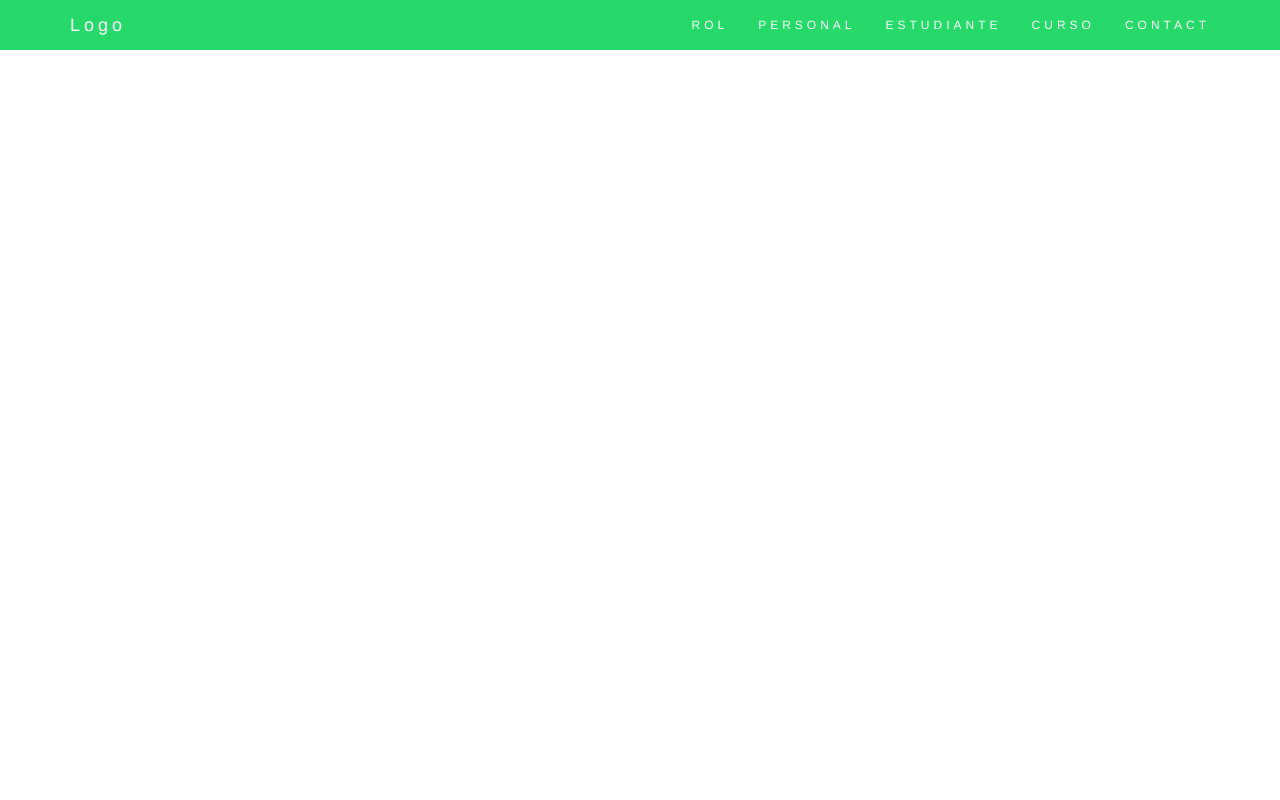
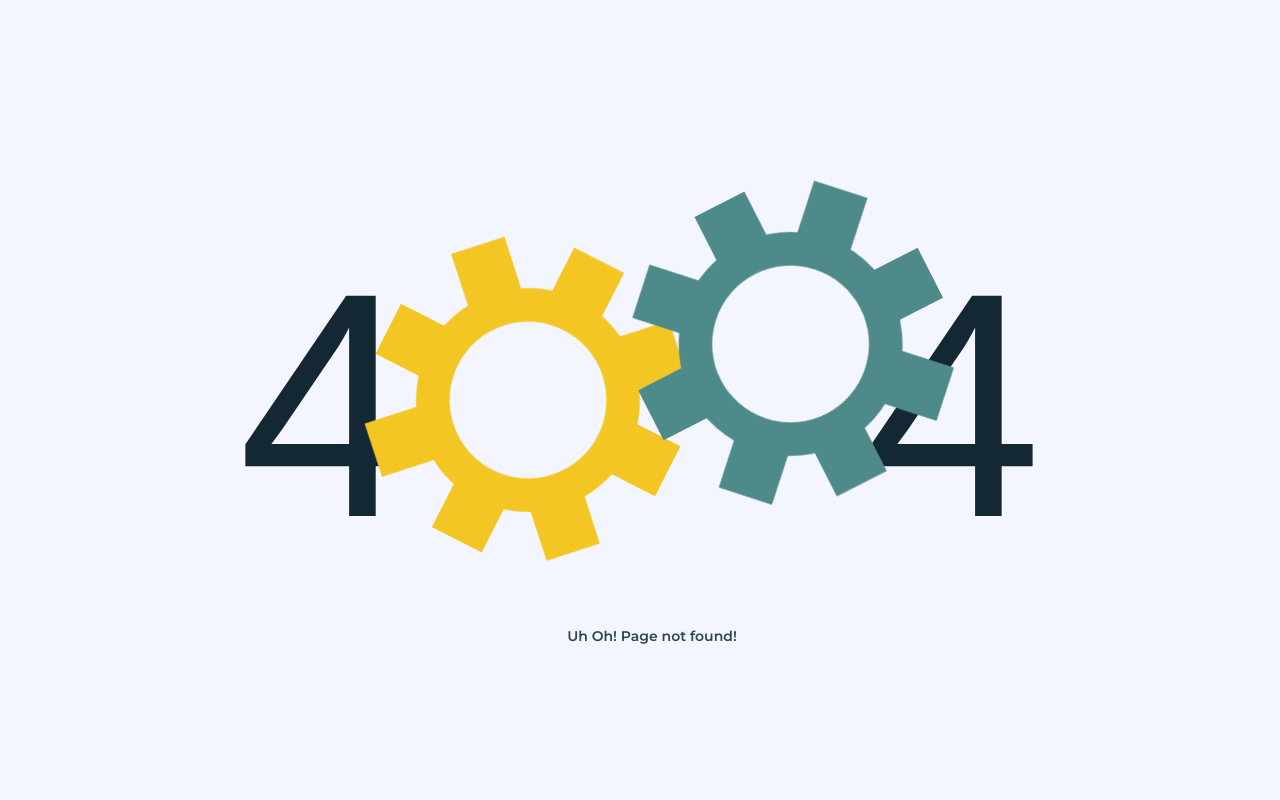
Before and after one commit to RafaelAntonioGavidiaM/matriculasColsis, a PHP site: page /modulos in a window 1280 px wide; the page is wider, and only the part inside the window is pictured. Run offline with PHP 8.4, Linux system fonts and the light colour scheme; the visitor is signed in with stand-in values (Sample User, id 1); data that the repository does not hold is empty; some libraries are stand-ins or nearby versions.

Commit message:
Se realizo cambios  plantilla

```diff
--- a/control/loginControl.php
+++ b/control/loginControl.php
@@ -14,6 +14,7 @@ class loginControl{
             $_SESSION["documento"]=$objRespuesta["documento"];
             $_SESSION["idPersonal"]=$objRespuesta["idPersonal"];
             $_SESSION["foto"]=$objRespuesta["foto"];
+            $_SESSION["codRol"]=$objRespuesta[8];
             $ingreso="valido";
 
 
--- a/modelo/rolModelo.php
+++ b/modelo/rolModelo.php
@@ -144,6 +144,17 @@ class rolModelo
 
     }
 
+    public static function mdlConsultaPermisosIdRol($idRol){
+        $objConsulta = conexion::conectar()->prepare("select formulario.nombreFormulario,rol_permiso.idPermiso from rol_permiso inner join formulario on formulario.idFormulario=rol_permiso.nombreFormulario where idRol=:idRol");
+        $objConsulta->bindParam(":idRol", $idRol, PDO::PARAM_INT);
+        $objConsulta->execute();
+        $lista = $objConsulta->fetchAll();
+        $objConsulta = null;
+        return $lista;
+
+
+    }
+
 
 
 }
--- /dev/null
+++ b/vista/css/error.css
@@ -0,0 +1,143 @@
+@import url("https://fonts.googleapis.com/css2?family=Poppins:wght@700&display=swap" rel="stylesheet");
+@import url("https://fonts.googleapis.com/css?family=Montserrat:400,500,600,700");
+* {
+    margin: 0;
+    padding: 0;
+    box-sizing: border-box;
+}
+
+body {
+    overflow: hidden;
+    background-color: #f4f6ff;
+}
+
+.container {
+    width: 100vw;
+    height: 100vh;
+    display: flex;
+    justify-content: center;
+    align-items: center;
+    font-family: "Poppins", sans-serif;
+    position: relative;
+    left: 6vmin;
+    text-align: center;
+}
+
+.cog-wheel1,
+.cog-wheel2 {
+    transform: scale(0.7);
+}
+
+.cog1,
+.cog2 {
+    width: 40vmin;
+    height: 40vmin;
+    border-radius: 50%;
+    border: 6vmin solid #f3c623;
+    position: relative;
+}
+
+.cog2 {
+    border: 6vmin solid #4f8a8b;
+}
+
+.top,
+.down,
+.left,
+.right,
+.left-top,
+.left-down,
+.right-top,
+.right-down {
+    width: 10vmin;
+    height: 10vmin;
+    background-color: #f3c623;
+    position: absolute;
+}
+
+.cog2 .top,
+.cog2 .down,
+.cog2 .left,
+.cog2 .right,
+.cog2 .left-top,
+.cog2 .left-down,
+.cog2 .right-top,
+.cog2 .right-down {
+    background-color: #4f8a8b;
+}
+
+.top {
+    top: -14vmin;
+    left: 9vmin;
+}
+
+.down {
+    bottom: -14vmin;
+    left: 9vmin;
+}
+
+.left {
+    left: -14vmin;
+    top: 9vmin;
+}
+
+.right {
+    right: -14vmin;
+    top: 9vmin;
+}
+
+.left-top {
+    transform: rotateZ(-45deg);
+    left: -8vmin;
+    top: -8vmin;
+}
+
+.left-down {
+    transform: rotateZ(45deg);
+    left: -8vmin;
+    top: 25vmin;
+}
+
+.right-top {
+    transform: rotateZ(45deg);
+    right: -8vmin;
+    top: -8vmin;
+}
+
+.right-down {
+    transform: rotateZ(-45deg);
+    right: -8vmin;
+    top: 25vmin;
+}
+
+.cog2 {
+    position: relative;
+    left: -10.2vmin;
+    bottom: 10vmin;
+}
+
+h1 {
+    color: #142833;
+}
+
+.first-four {
+    position: relative;
+    left: 6vmin;
+    font-size: 40vmin;
+}
+
+.second-four {
+    position: relative;
+    right: 18vmin;
+    z-index: -1;
+    font-size: 40vmin;
+}
+
+.wrong-para {
+    font-family: "Montserrat", sans-serif;
+    position: absolute;
+    bottom: 15vmin;
+    padding: 3vmin 12vmin 3vmin 3vmin;
+    font-weight: 600;
+    color: #092532;
+}
--- a/vista/js/main.js
+++ b/vista/js/main.js
@@ -27,7 +27,7 @@ $(document).ready(function() {
                         icon: "success",
                         button: "Aceptar",
                     });
-                    location.replace("principal.php");
+                    location.replace("principal.php?ingreso=1");
 
                 } else {
                     blanquear();
--- a/vista/js/rol.js
+++ b/vista/js/rol.js
@@ -219,6 +219,8 @@ $(document).ready(function() {
                 alert(respuesta);
 
 
+
+
             }
         })
 
@@ -302,6 +304,12 @@ $(document).ready(function() {
     })
 
 
+    $("#CerrarPermiso").click(function() {
+        alert("hola");
+        location.reload();
+    })
+
+
 
 
 
--- a/vista/modulos/cabecera.php
+++ b/vista/modulos/cabecera.php
@@ -33,12 +33,41 @@
     <div class="collapse navbar-collapse" i   d="myNavbar">
       <ul class="nav navbar-nav navbar-right">
 
-        <li><a href="rol">ROL</a></li>
-        <li><a href="personal">PERSONAL</a></li>
 
-        <li><a href="#portfolio">ESTUDIANTE</a></li>
-        <li><a href="#pricing">CURSO</a></li>
-        <li><a href="#contact">CONTACT</a></li>
+      <?php
+
+      $permisos= $_SESSION["permisos"];
+
+      foreach ($permisos as $key => $value) {
+
+        if($value["idPermiso"]==1){
+
+          if($value["nombreFormulario"]=="facturaWeb" ){
+
+          }
+          else{
+            $rest = substr($value["nombreFormulario"], 3);  // devuelve "abcde"
+            $mayus=strtoupper($rest); //mayusculas
+            $minus=strtolower($rest); // minusculas
+
+          echo "<li><a href=".$minus.">".$mayus."</a></li>";
+
+          }
+
+
+        }
+
+
+
+      }
+
+
+
+
+
+
+      ?>
+
       </ul>
     </div>
   </div>
--- /dev/null
+++ b/vista/modulos/error.php
@@ -0,0 +1,55 @@
+<!DOCTYPE html>
+<html>
+
+<head>
+  <meta charset='utf-8'>
+  <meta http-equiv='X-UA-Compatible' content='IE=edge'>
+  <title>Page Title</title>
+  <meta name='viewport' content='width=device-width, initial-scale=1'>
+  <link rel="stylesheet" href="https://maxcdn.bootstrapcdn.com/bootstrap/3.4.1/css/bootstrap.min.css">
+  <script src="https://ajax.googleapis.com/ajax/libs/jquery/3.5.1/jquery.min.js"></script>
+
+  <script src="https://cdnjs.cloudflare.com/ajax/libs/gsap/3.3.1/gsap.min.js"></script>
+  <script src="https://maxcdn.bootstrapcdn.com/bootstrap/3.4.1/js/bootstrap.min.js"></script>
+  <link rel='stylesheet' type='text/css' media='screen' href='vista/css/error.css'>
+  <script src='vista/js/error.js'></script>
+
+
+</head>
+
+<body>
+
+  <div class="container">
+    <h1 class="first-four">4</h1>
+    <div class="cog-wheel1">
+      <div class="cog1">
+        <div class="top"></div>
+        <div class="down"></div>
+        <div class="left-top"></div>
+        <div class="left-down"></div>
+        <div class="right-top"></div>
+        <div class="right-down"></div>
+        <div class="left"></div>
+        <div class="right"></div>
+      </div>
+    </div>
+
+    <div class="cog-wheel2">
+      <div class="cog2">
+        <div class="top"></div>
+        <div class="down"></div>
+        <div class="left-top"></div>
+        <div class="left-down"></div>
+        <div class="right-top"></div>
+        <div class="right-down"></div>
+        <div class="left"></div>
+        <div class="right"></div>
+      </div>
+    </div>
+    <h1 class="second-four">4</h1>
+    <p class="wrong-para">Uh Oh! Page not found!</p>
+  </div>
+
+</body>
+
+</html>
--- a/vista/modulos/rol.php
+++ b/vista/modulos/rol.php
@@ -1,3 +1,4 @@
+<br><br><br>
 <div class="container">
   <div class="jumbotron">
     <h1>Creacion de Rol</h1>
@@ -135,7 +136,7 @@
 
       </div>
       <div class="modal-footer">
-        <button type="button" class="btn btn-primary" data-dismiss="modal">Cerrar </button>
+        <button id="CerrarPermiso" type="button" class="btn btn-primary" data-dismiss="modal">Cerrar </button>
       </div>
     </div>
 
--- a/vista/plantilla.php
+++ b/vista/plantilla.php
@@ -1,4 +1,6 @@
 <?php
+
+include_once "modelo/rolModelo.php";
 
 session_start();
 
@@ -7,17 +9,49 @@ if ($_SESSION == null) {
     include_once "index.php";
 } else {
 
-    include_once "vista/modulos/cabecera.php";
+    $idConsulta = $_SESSION["codRol"];
+
+    $objPermisos = rolModelo::mdlConsultaPermisosIdRol($idConsulta);
+    $_SESSION["permisos"] = $objPermisos;
+
+
+
+
+
+
+
+
+
+    $contador = 0;
+    //$ruta = $_GET["ingreso"];
 
 
     if (isset($_GET["ruta"])) {
 
-        if ($_GET["ruta"] == "rol" || $_GET["ruta"] == "personal" || $_GET["ruta"] == "estudiante" ||  $_GET["ruta"] == "cursos" ) {
+        foreach ($objPermisos as $key => $value) {
+            $rest = substr($value["nombreFormulario"], 3);
+            $minus = strtolower($rest); // minusculas
+            if ($_GET["ruta"] == $minus && $value["idPermiso"] == 1) {
+                $contador++;
+
+                include_once "vista/modulos/cabecera.php";
+
+                if ($_GET["ruta"] == "rol" || $_GET["ruta"] == "personal" || $_GET["ruta"] == "estudiante" ||  $_GET["ruta"] == "cursos") {
 
 
-            include_once "vista/modulos/" . $_GET["ruta"] . ".php";
+                    include_once "vista/modulos/" . $_GET["ruta"] . ".php";
+                }
+            }
         }
+    } else if ($_GET["ingreso"] == 1) {
+        $contador++;
+
+        include_once "vista/modulos/cabecera.php";
     }
 
 
+
+    if ($contador == 0) {
+        include_once "vista/modulos/error.php";
+    }
 }
```
Also changed, not shown: vista/js/error.js (added, +33 -0 lines).
